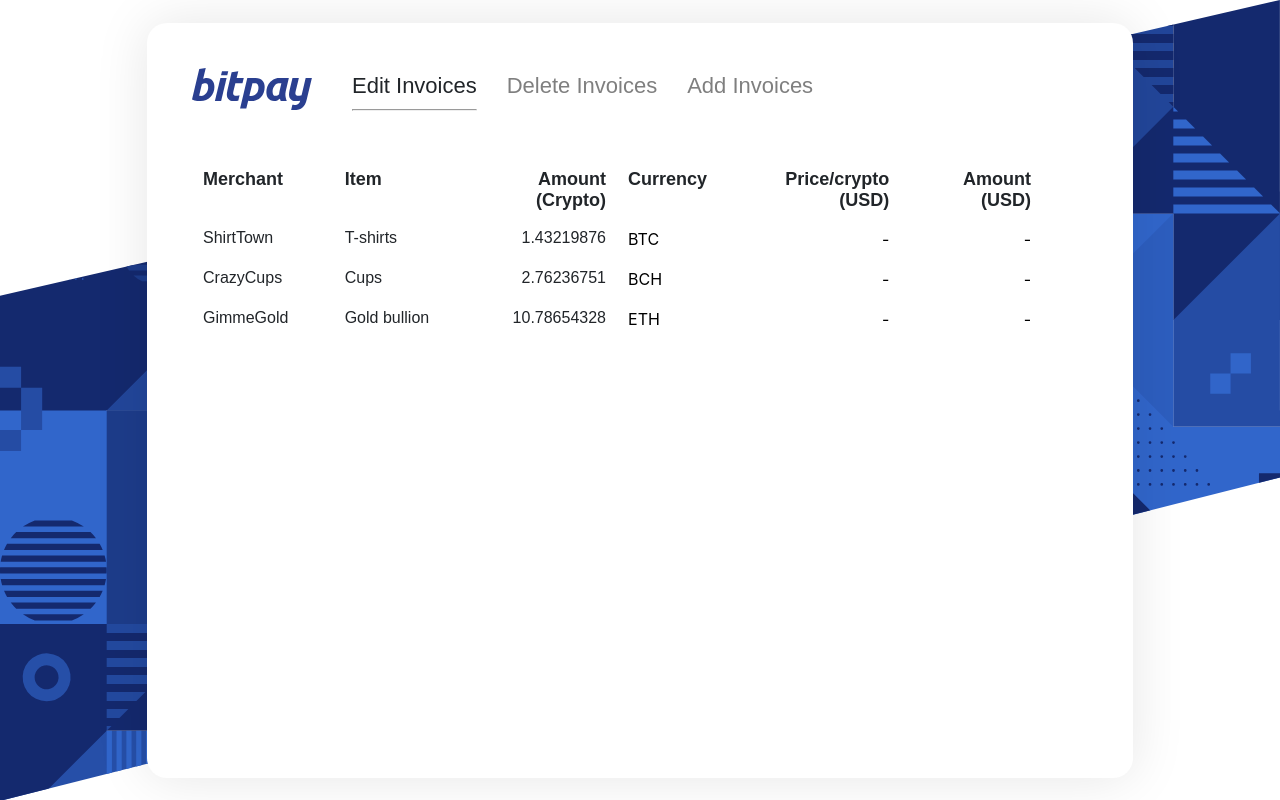
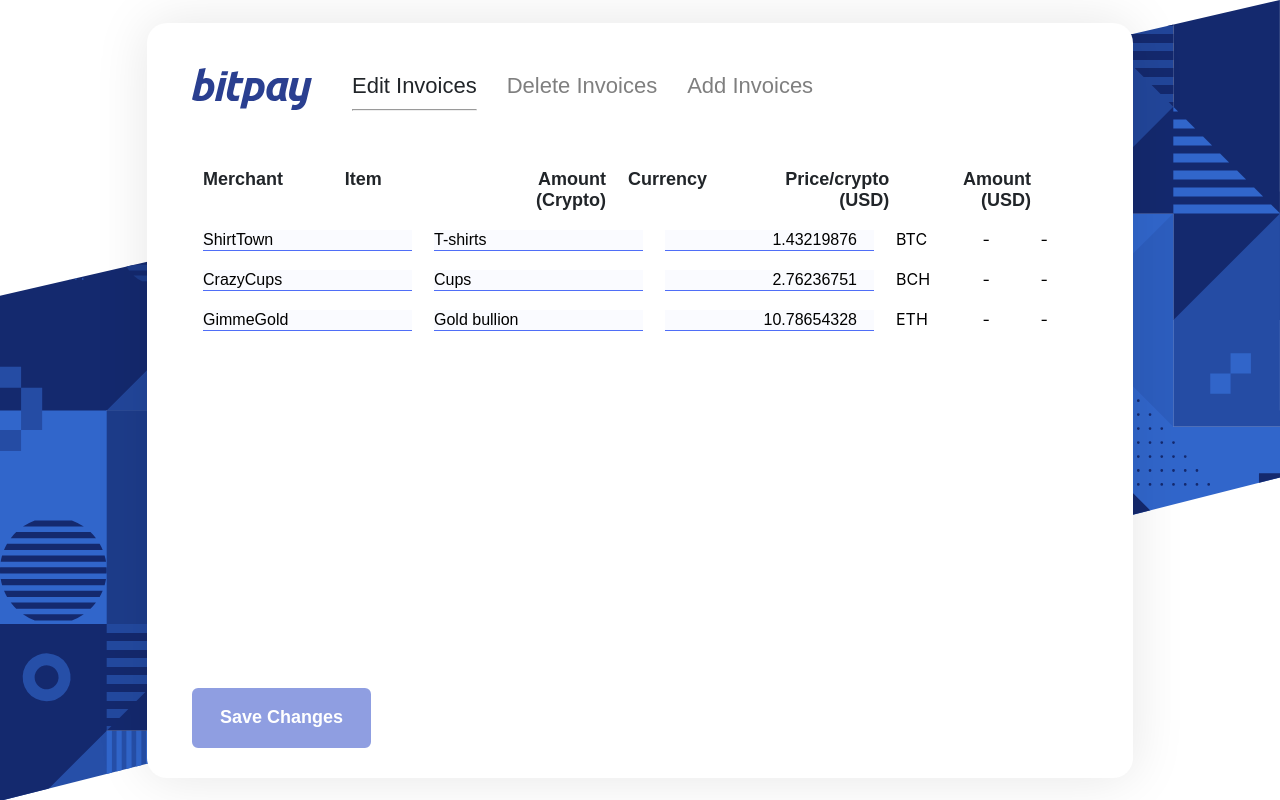
Before and after one commit to mahume/bitpay, a React (Create React App) app: page /edit in a window 1280 px wide. Built offline with nearby package versions, Linux system fonts and the light colour scheme; no server answers.

Commit message:
edit(fix): - Undo pasting error

```diff
--- a/src/components/pages/EditInvoices.tsx
+++ b/src/components/pages/EditInvoices.tsx
@@ -1,28 +1,95 @@
-import React from "react";
+import React, {ChangeEvent, useState} from "react";
+import useInvoices from "../../hooks/useInvoices";
 import {Table, TableBody, TableCell, TableRow, MerchantTableColHeaders} from '../shared/tables'
+import TableCellInput from "../shared/tables/TableCellInput";
+import CardFooter from "../cards/CardFooter";
+import PrimaryButton from "../shared/buttons/PrimaryButton";
+import SecondaryButton from "../shared/buttons/SecondaryButton";
 import {CryptoCurrency} from "../../types/currency";
-import Paragraph from "../shared/texts/Paragraph";
+import {Invoice} from "../../types/merchants";
 import {useCurrency} from "../../hooks/useCurrency";
-import useInvoices from "../../hooks/useInvoices";
 
-const ViewInvoices = () => {
-    const {invoices} = useInvoices();
+const EditInvoices = () => {
+    const {invoices, editInvoice} = useInvoices();
     const {formatCryptoCurrency, formatCryptoPriceInUSD} = useCurrency();
 
+    const [invoiceChanges, setInvoiceChanges] = useState<Array<Invoice>>(invoices);
+    const [hasMadeChanges, setHasMadeChanges] = useState(false);
+
+    const handleInputChange = (event: ChangeEvent<HTMLInputElement>) => {
+        const {id, name, value} = event.target;
+
+        const editedInvoices = invoiceChanges.map(invoice => {
+            if (invoice.id === id) {
+                switch (name) {
+                    case 'merchant':
+                    case 'item':
+                        return {...invoice, [name]: value}
+                    case 'amount':
+                    case 'currency':
+                        return {
+                            ...invoice,
+                            payment: {
+                                ...invoice.payment,
+                                [name]: name === 'amount' ? Number(value) : CryptoCurrency[Number(value)]
+                            }
+                        }
+                    default:
+                        return invoice;
+                }
+            }
+
+            return invoice;
+        });
+
+        setInvoiceChanges(editedInvoices);
+    }
+
+    const handleSaveChanges = () => {
+        editInvoice(invoiceChanges);
+        setHasMadeChanges(false);
+    }
+
+    const handleCancelChanges = () => {
+        setInvoiceChanges(invoices);
+        setHasMadeChanges(false);
+    }
+
     return (
+        <>
             <Table>
                 <MerchantTableColHeaders/>
                 <TableBody>
-                {invoices && invoices.map(({id, merchant, item, payment}) => (
+                    {invoiceChanges && invoiceChanges.map(({id, merchant, item, payment}) => (
                             <TableRow key={id}>
                                 <TableCell flex={1}>
-                                <Paragraph text={merchant} size="16px" weight={500} />
+                                    <TableCellInput
+                                        id={id}
+                                        value={merchant}
+                                        name="merchant"
+                                        onFocus={() => setHasMadeChanges(true)}
+                                        onChange={handleInputChange}
+                                    />
                                 </TableCell>
                                 <TableCell flex={1}>
-                                <Paragraph text={item} size="16px" weight={500} />
+                                    <TableCellInput
+                                        id={id}
+                                        value={item}
+                                        name="item"
+                                        onFocus={() => setHasMadeChanges(true)}
+                                        onChange={handleInputChange}
+                                    />
                                 </TableCell>
                                 <TableCell flex={1} textAlign="right">
-                                <Paragraph text={formatCryptoCurrency(payment.amount)} size="16px" weight={500} />
+                                    <TableCellInput
+                                        id={id}
+                                        name="amount"
+                                        type="number"
+                                        onFocus={() => setHasMadeChanges(true)}
+                                        value={formatCryptoCurrency(payment.amount)}
+                                        onChange={handleInputChange}
+                                        style={{textAlign: 'right'}}
+                                    />
                                 </TableCell>
                                 <TableCell flex={1}>{CryptoCurrency[payment.currency]}</TableCell>
                                 <TableCell flex={1} textAlign="right">
@@ -37,7 +104,20 @@
                     )}
                 </TableBody>
             </Table>
+            <CardFooter>
+                <PrimaryButton
+                    text="Save Changes"
+                    onClick={handleSaveChanges}
+                    isDisabled={!hasMadeChanges}
+                />
+                <SecondaryButton
+                    text="Cancel Changes"
+                    onClick={handleCancelChanges}
+                    isVisible={hasMadeChanges}
+                />
+            </CardFooter>
+        </>
     );
 }
 
-export default ViewInvoices;
+export default EditInvoices;
```
Lines whose indentation alone changed are shown as unchanged.
